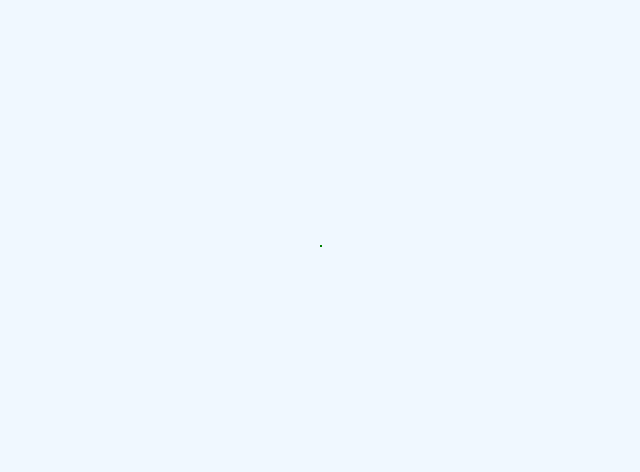
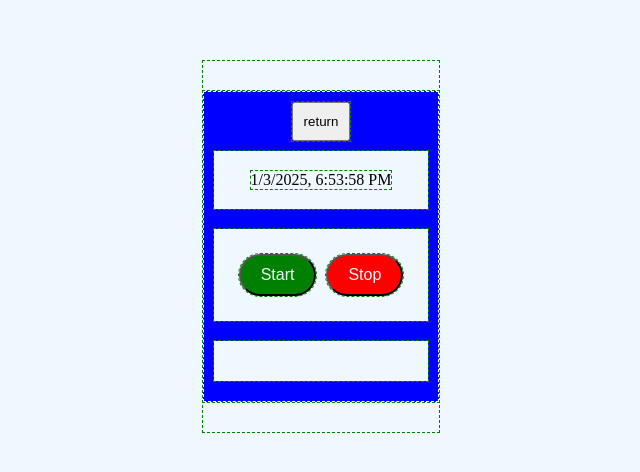
Before and after one commit to rocker-bell/minimalist-website, a React (Vite) app: page /chrono in a window 1280 px wide. Before the commit this address had no page. Shown: the part 154-626 px from the top of the page, without its empty margins (319-959 px from the left). Built offline with nearby package versions, Linux system fonts and the light colour scheme; the HTML template or start-up script is replaced by a standard one.

Commit message:
Add refactor

```diff
--- a/src/App.jsx
+++ b/src/App.jsx
@@ -1,5 +1,5 @@
 import { BrowserRouter as Router, Route, Routes } from "react-router-dom";
-
+import Chrono from "./components/Chrono.jsx"
 import SliderPage from "./components/sliderpage.jsx"
 import Structure from "./components/structure.jsx";
 
@@ -13,6 +13,7 @@ function App() {
         <Routes>
           <Route path="/" element={<Structure />} />
           <Route path="/slider" element={<SliderPage />} />
+          <Route path="/chrono" element={<Chrono />} />
         </Routes>
       </Router>
     </>
--- a/src/Slider.css
+++ b/src/Slider.css
@@ -86,13 +86,13 @@ body {
   color: white;
 }
 
-.contents.content {
+.content {
   display: none;
   padding: 20px;
   border: 1px dashed white;
 }
 
-.contents.content.active {
+.content.active {
   display: block;
 }
 
--- a/src/components/Chrono.jsx
+++ b/src/components/Chrono.jsx
@@ -1,4 +1,5 @@
 import React, { useEffect, useState } from "react";
+import { Link, useNavigate } from 'react-router-dom';
 import "../styles/chrono.css";
 
 const ChronoComponent = () => {
@@ -33,8 +34,21 @@ const ChronoComponent = () => {
     localStorage.setItem("time-container", JSON.stringify(updatedTimestamps));
   };
 
+
+  const navigate = useNavigate();
+
+    const handleReturn = () => {
+
+      // Navigate to the main page
+      navigate("/");
+
+      // Trigger a page reload after navigation
+      window.location.reload();
+    };
+
   return (
     <div className="wrapper-chrono">
+      <button className="return-home-chronobtn" onClick={handleReturn}>return</button>
       <div className="contentchrono contentchrono1">
         <div id="analog">{currentTime}</div>
       </div>
--- a/src/components/slider.jsx
+++ b/src/components/slider.jsx
@@ -1,6 +1,6 @@
 import React, { useEffect, useRef } from "react";
 import "../Slider.css";
-import ChronoComponent from "./Chrono.jsx"; // Correct import for the Chrono component.
+
 
 const Slider = () => {
   const tabsRef = useRef([]);
@@ -87,11 +87,11 @@ const Slider = () => {
           </div>
           <div
             key={0}
-            className="content active"
+            className="content"
             id="content1"
             ref={(el) => (contentsRef.current[0] = el)}
           >
-            <ChronoComponent />
+            content1
           </div>
           <div
             key={1}
--- a/src/components/sliderpage.jsx
+++ b/src/components/sliderpage.jsx
@@ -1,6 +1,7 @@
 import { Link, useNavigate } from 'react-router-dom';
 import "../styles/Sliderpage.css";
 import Slider from './slider.jsx';
+
 
 const SliderPage = () => {
   const navigate = useNavigate();
--- a/src/components/structure.jsx
+++ b/src/components/structure.jsx
@@ -99,7 +99,7 @@ const Structure = () => {
                 <a href="#">Reference</a>
               </li>
               <li>
-                <a href="#">Exercice</a>
+                <Link to="/Chrono" >example</Link>
               </li>
               <li>
                 <Link to="/slider">Quizz</Link>
--- a/src/styles/chrono.css
+++ b/src/styles/chrono.css
@@ -11,6 +11,10 @@
     align-items: center;
     flex-direction: column;
     flex-wrap: wrap;
+}
+
+.return-home-chronobtn {
+    padding: 10px;
 }
 
 .contentchrono {
```
